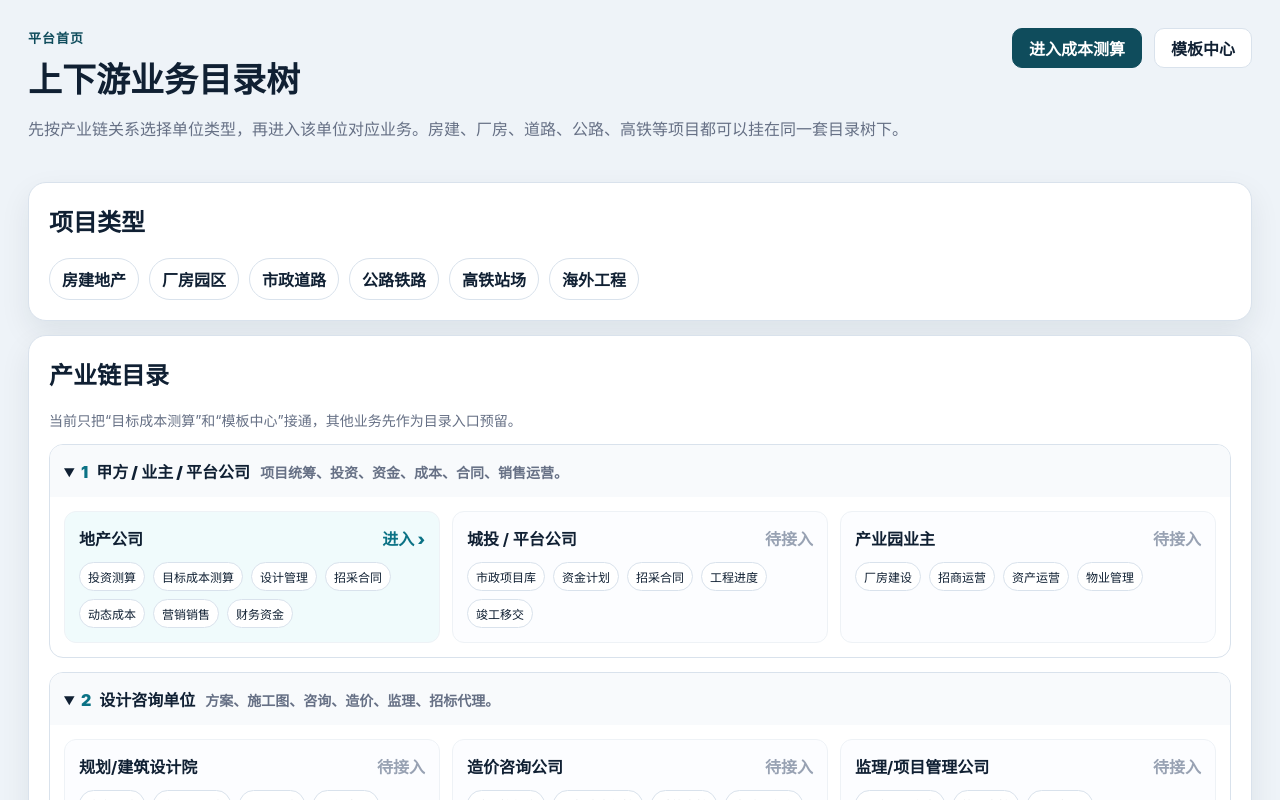
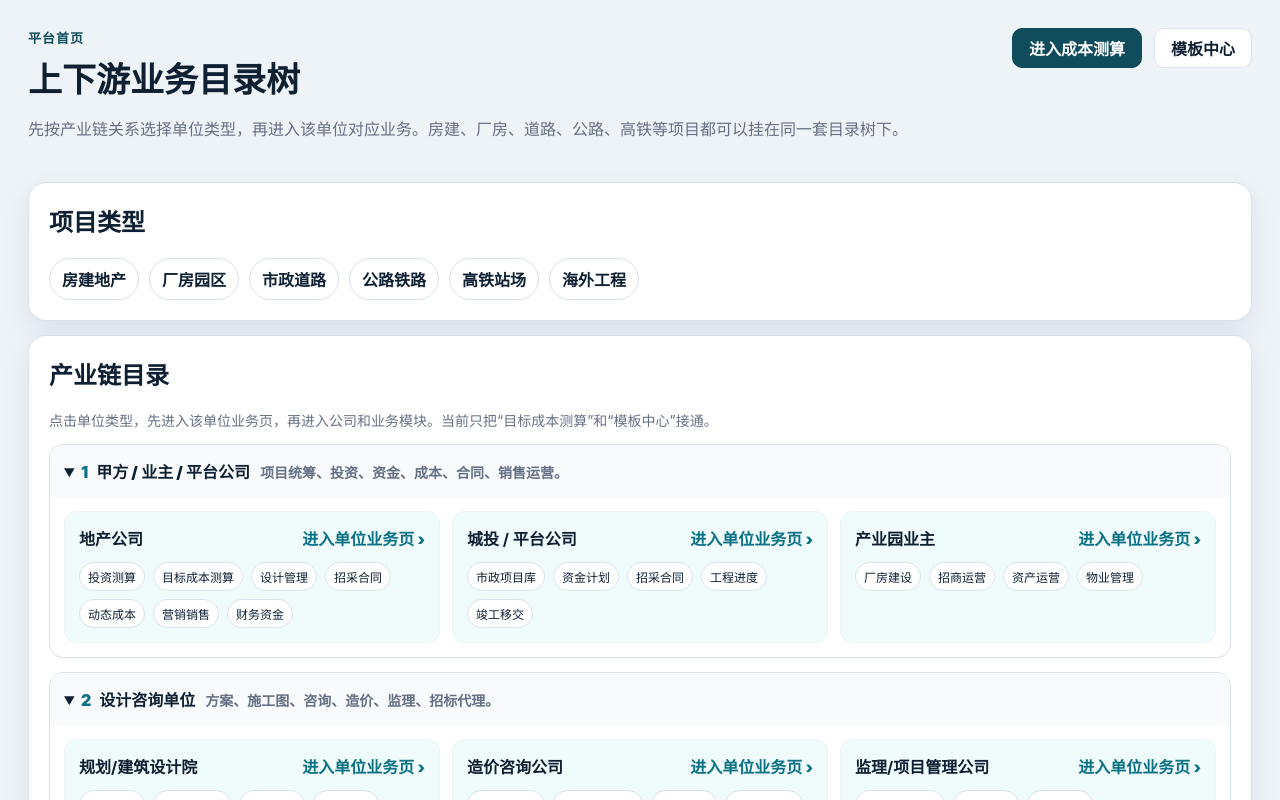
Before and after one commit to miaobin19921114-lgtm/lqdc-target-cost-system, a Next.js app: page /workspace in a window 1280 px wide. Shown: the top 800 px of the page. Built offline with nearby package versions, Linux system fonts and the light colour scheme.

Commit message:
link directory tree units to business pages

```diff
--- a/app/workspace/page.tsx
+++ b/app/workspace/page.tsx
@@ -7,54 +7,54 @@ const tree = [
     title: '甲方 / 业主 / 平台公司',
     desc: '项目统筹、投资、资金、成本、合同、销售运营。',
     units: [
-      { name: '地产公司', business: ['投资测算', '目标成本测算', '设计管理', '招采合同', '动态成本', '营销销售', '财务资金'], href: '/projects' },
-      { name: '城投 / 平台公司', business: ['市政项目库', '资金计划', '招采合同', '工程进度', '竣工移交'], href: '' },
-      { name: '产业园业主', business: ['厂房建设', '招商运营', '资产运营', '物业管理'], href: '' }
+      { name: '地产公司', slug: 'developer', business: ['投资测算', '目标成本测算', '设计管理', '招采合同', '动态成本', '营销销售', '财务资金'] },
+      { name: '城投 / 平台公司', slug: 'platform', business: ['市政项目库', '资金计划', '招采合同', '工程进度', '竣工移交'] },
+      { name: '产业园业主', slug: 'industrialOwner', business: ['厂房建设', '招商运营', '资产运营', '物业管理'] }
     ]
   },
   {
     title: '设计咨询单位',
     desc: '方案、施工图、咨询、造价、监理、招标代理。',
     units: [
-      { name: '规划/建筑设计院', business: ['方案设计', '施工图设计', '限额设计', '图纸变更'], href: '' },
-      { name: '造价咨询公司', business: ['清单控制价', '目标成本复核', '结算审核', '全过程咨询'], href: '' },
-      { name: '监理/项目管理公司', business: ['进度质量安全', '签证审核', '现场协调'], href: '' }
+      { name: '规划/建筑设计院', slug: 'design', business: ['方案设计', '施工图设计', '限额设计', '图纸变更'] },
+      { name: '造价咨询公司', slug: 'costConsultant', business: ['清单控制价', '目标成本复核', '结算审核', '全过程咨询'] },
+      { name: '监理/项目管理公司', slug: 'supervisor', business: ['进度质量安全', '签证审核', '现场协调'] }
     ]
   },
   {
     title: '施工总包及专业分包',
     desc: '总包履约、专业分包、材料设备、进度、签证、结算。',
     units: [
-      { name: '总承包单位', business: ['总包合同', '进度计划', '产值上报', '变更签证', '结算预测'], href: '' },
-      { name: '土建/安装/装饰分包', business: ['专业合同', '工程量确认', '质量安全', '付款申请'], href: '' },
-      { name: '园林/道路/管网分包', business: ['景观工程', '道路总平', '综合管网', '围墙出入口'], href: '' }
+      { name: '总承包单位', slug: 'contractor', business: ['总包合同', '进度计划', '产值上报', '变更签证', '结算预测'] },
+      { name: '土建/安装/装饰分包', slug: 'subcontractor', business: ['专业合同', '工程量确认', '质量安全', '付款申请'] },
+      { name: '园林/道路/管网分包', slug: 'landscapeRoad', business: ['景观工程', '道路总平', '综合管网', '围墙出入口'] }
     ]
   },
   {
     title: '材料设备供应链',
     desc: '砂石、商混、沥青、防水、门窗、电梯、机电设备。',
     units: [
-      { name: '材料供应商', business: ['材料报价', '采购合同', '到货验收', '库存台账'], href: '' },
-      { name: '设备厂家', business: ['电梯设备', '消防设备', '人防设备', '充电桩设备'], href: '' },
-      { name: '海外材料站', business: ['砂石站', '商混站', '沥青站', '供应链客户'], href: '' }
+      { name: '材料供应商', slug: 'materialSupplier', business: ['材料报价', '采购合同', '到货验收', '库存台账'] },
+      { name: '设备厂家', slug: 'equipmentSupplier', business: ['电梯设备', '消防设备', '人防设备', '充电桩设备'] },
+      { name: '海外材料站', slug: 'overseasMaterial', business: ['砂石站', '商混站', '沥青站', '供应链客户'] }
     ]
   },
   {
     title: '营销招商运营',
     desc: '销售去化、渠道、招商资源、租约、运营收入。',
     units: [
-      { name: '营销代理/渠道', business: ['价格表', '认购签约', '回款', '佣金', '营销费用'], href: '' },
-      { name: '招商公司', business: ['商户资源', '租金测算', '租约管理', '开业筹备'], href: '' },
-      { name: '物业/运营公司', business: ['物业移交', '运营收入', '资产管理'], href: '' }
+      { name: '营销代理/渠道', slug: 'marketing', business: ['价格表', '认购签约', '回款', '佣金', '营销费用'] },
+      { name: '招商公司', slug: 'investment', business: ['商户资源', '租金测算', '租约管理', '开业筹备'] },
+      { name: '物业/运营公司', slug: 'property', business: ['物业移交', '运营收入', '资产管理'] }
     ]
   },
   {
     title: '综合财务后台',
     desc: '行政综管、证照、付款、发票、现金流、税务清算。',
     units: [
-      { name: '综合管理', business: ['证照报批', '会议纪要', '事项跟踪', '资料归档'], href: '' },
-      { name: '财务资金', business: ['付款申请', '发票管理', '应收应付', '融资现金流'], href: '' },
-      { name: '税务清算', business: ['增值税', '土增税', '企业所得税', '清算分摊'], href: '' }
+      { name: '综合管理', slug: 'administration', business: ['证照报批', '会议纪要', '事项跟踪', '资料归档'] },
+      { name: '财务资金', slug: 'finance', business: ['付款申请', '发票管理', '应收应付', '融资现金流'] },
+      { name: '税务清算', slug: 'tax', business: ['增值税', '土增税', '企业所得税', '清算分摊'] }
     ]
   }
 ];
@@ -67,10 +67,10 @@ export default function WorkspacePage() {
 
     <section className="card" style={{ marginBottom: 14 }}><h2>项目类型</h2><div style={{ display: 'flex', flexWrap: 'wrap', gap: 10 }}>{projectTypes.map((item) => <span key={item} style={{ border: '1px solid #d9e2ec', borderRadius: 999, padding: '8px 12px', background: '#fff', fontWeight: 800 }}>{item}</span>)}</div></section>
 
-    <section className="card"><h2>产业链目录</h2><p className="meta">当前只把“目标成本测算”和“模板中心”接通，其他业务先作为目录入口预留。</p><div style={{ display: 'grid', gap: 14, marginTop: 14 }}>
+    <section className="card"><h2>产业链目录</h2><p className="meta">点击单位类型，先进入该单位业务页，再进入公司和业务模块。当前只把“目标成本测算”和“模板中心”接通。</p><div style={{ display: 'grid', gap: 14, marginTop: 14 }}>
       {tree.map((group, index) => <details key={group.title} open={index < 2} style={{ border: '1px solid #d9e2ec', borderRadius: 14, background: '#fff', overflow: 'hidden' }}><summary style={{ cursor: 'pointer', padding: 14, background: '#f8fafc', fontWeight: 900, fontSize: 16 }}><span style={{ color: '#0b7285', marginRight: 8 }}>{index + 1}</span>{group.title}<span className="meta" style={{ marginLeft: 10 }}>{group.desc}</span></summary><div style={{ display: 'grid', gridTemplateColumns: 'repeat(auto-fit, minmax(300px, 1fr))', gap: 12, padding: 14 }}>{group.units.map((unit) => {
-        const box = <div style={{ border: '1px solid #eef2f6', borderRadius: 12, padding: 14, background: unit.href ? '#f0fbfc' : '#fcfdff', height: '100%' }}><div style={{ display: 'flex', justifyContent: 'space-between', gap: 8 }}><b>{unit.name}</b><span style={{ color: unit.href ? '#0b7285' : '#98a2b3', fontWeight: 900 }}>{unit.href ? '进入 ›' : '待接入'}</span></div><div style={{ display: 'flex', flexWrap: 'wrap', gap: 8, marginTop: 12 }}>{unit.business.map((biz) => <span key={biz} style={{ border: '1px solid #d9e2ec', borderRadius: 999, padding: '5px 8px', fontSize: 12, background: '#fff' }}>{biz}</span>)}</div></div>;
-        return unit.href ? <Link key={unit.name} href={unit.href} style={{ display: 'block' }}>{box}</Link> : <div key={unit.name}>{box}</div>;
+        const box = <div style={{ border: '1px solid #eef2f6', borderRadius: 12, padding: 14, background: '#f0fbfc', height: '100%' }}><div style={{ display: 'flex', justifyContent: 'space-between', gap: 8 }}><b>{unit.name}</b><span style={{ color: '#0b7285', fontWeight: 900 }}>进入单位业务页 ›</span></div><div style={{ display: 'flex', flexWrap: 'wrap', gap: 8, marginTop: 12 }}>{unit.business.map((biz) => <span key={biz} style={{ border: '1px solid #d9e2ec', borderRadius: 999, padding: '5px 8px', fontSize: 12, background: '#fff' }}>{biz}</span>)}</div></div>;
+        return <Link key={unit.name} href={`/workspace/units/${unit.slug}`} style={{ display: 'block' }}>{box}</Link>;
       })}</div></details>)}
     </div></section>
   </div></main>;
```
